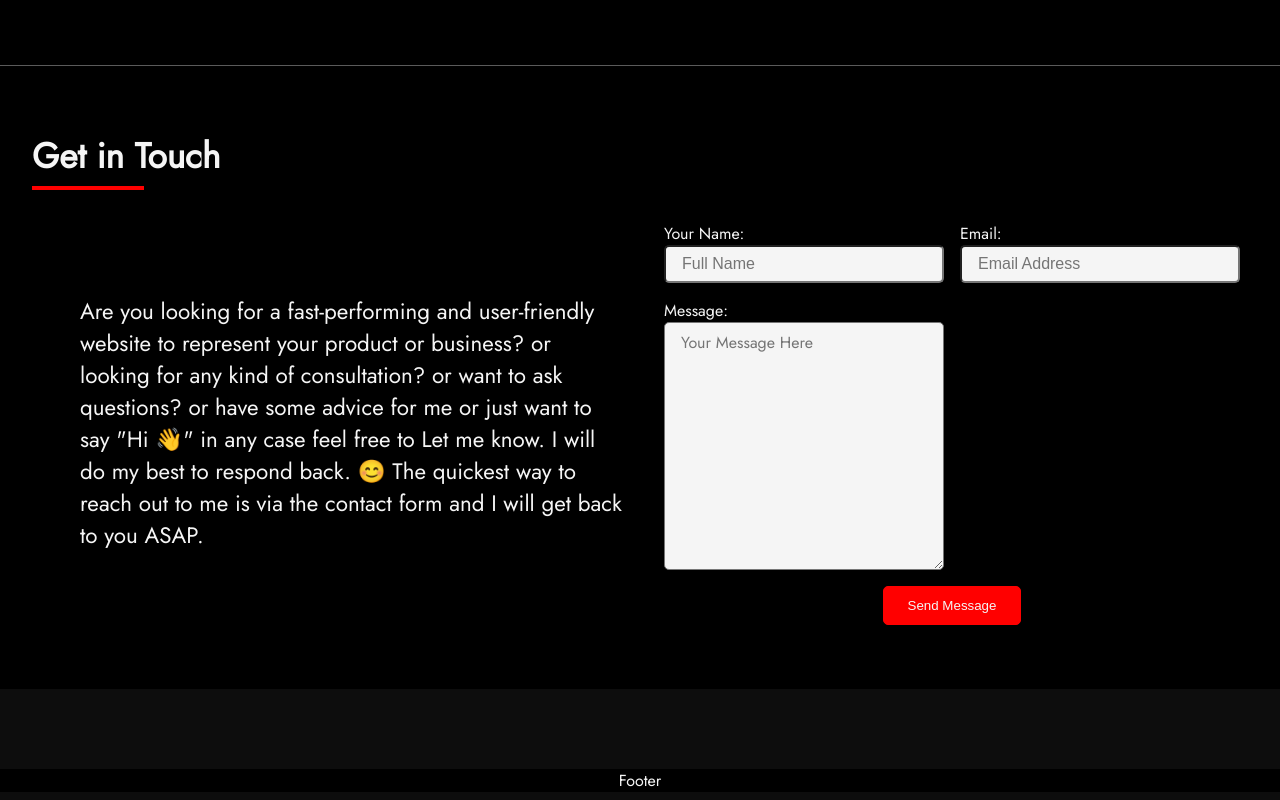
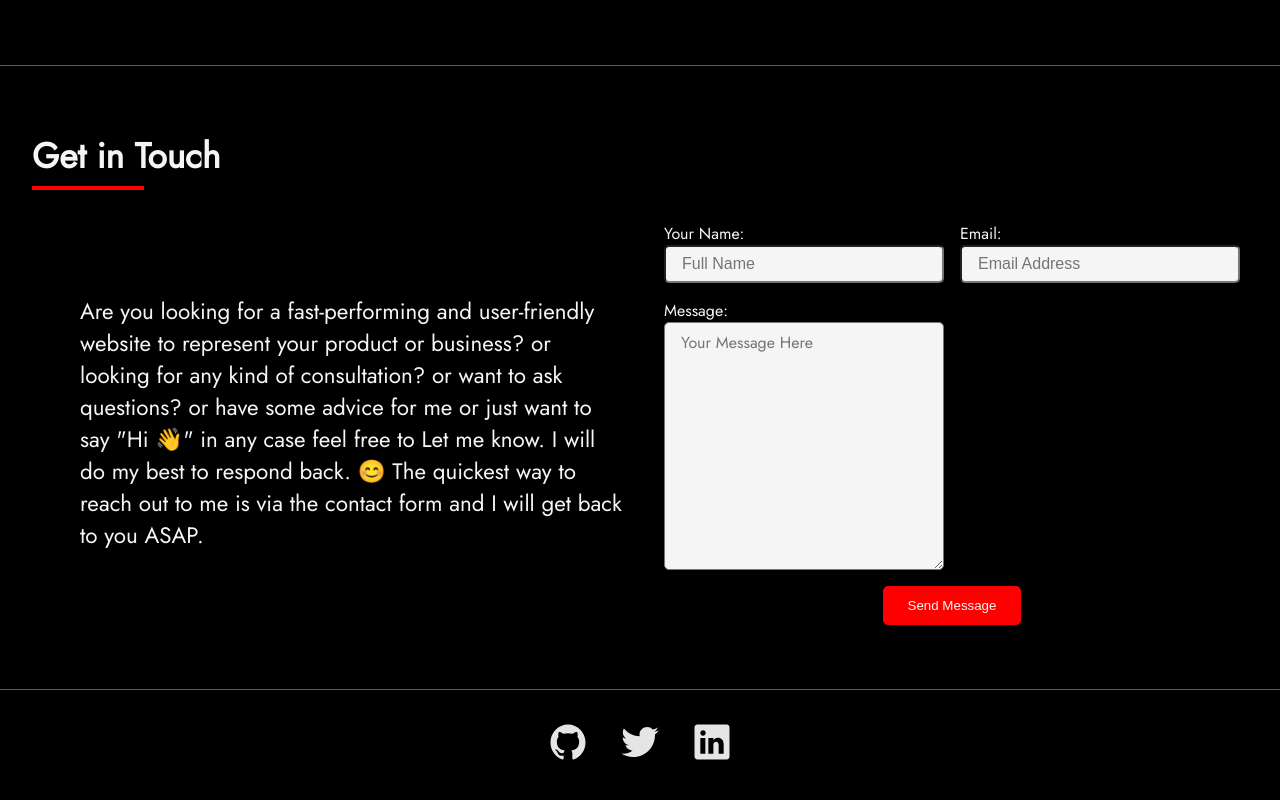
Before and after one commit to kswitch/my-portfolio, a Next.js app: page / in a window 1280 px wide. Shown: the part 2890-3690 px from the top of the page. Built offline with nearby package versions, Linux system fonts and the light colour scheme.

Commit message:
Added Footer Section. Made wrapper component more reusable. Added optional custom titles to icons. Set max-width for html document to make sure document is centered.

```diff
--- a/components/footer/Footer.tsx
+++ b/components/footer/Footer.tsx
@@ -1,11 +1,29 @@
+import Link from 'next/link'
+import GitHubIcon from '../icons/GitHubIcon'
+import TwitterIcon from '../icons/TwitterIcon'
 import Wrapper from '../paddingWrapper/Wrapper'
 import styles from './footer.module.css'
+import LinkedInIcon from '../icons/LinkedInIcon'
 
 export default function Footer(): JSX.Element {
     return (
-        <Wrapper>
+        <Wrapper styles={['padding-sm', 'footerStyles']}>
             <div className={styles.container}>
-                Footer
+                <div className={styles.link}>
+                    <Link href='https://www.github.com/kswitch' target='_blank'>
+                        <GitHubIcon iconTitle='Visit My GitHub Page'/>
+                    </Link>
+                </div>
+                <div className={styles.link}>
+                    <Link href='https://www.twitter.com/k__switch' target='_blank'>
+                        <TwitterIcon iconTitle='Visit My Twitter Page' />
+                    </Link>
+                </div>
+                <div className={styles.link}>
+                    <Link href='https://www.linkedin.com/in/kswitch' target='_blank'>
+                        <LinkedInIcon iconTitle='Visit My LinkedIn Page' />
+                    </Link>
+                </div>
             </div>
         </Wrapper>
     )
--- a/components/footer/footer.module.css
+++ b/components/footer/footer.module.css
@@ -1,4 +1,16 @@
 .container {
     background-color: black;
-    text-align: center;
+    display: flex;
+    gap: 2rem;
+    justify-content: center;
+    /* padding: 0 0 2rem 0; */
 }
+.link {
+    width: 2.5rem;
+    align-self: center;
+}
+
+.link:hover {
+    transform: scale(1.5);
+    transition: all 0.35s cubic-bezier(1, 0.68, 0.16, 0.9);
+}
--- a/components/icons/GitHubIcon.tsx
+++ b/components/icons/GitHubIcon.tsx
@@ -1,3 +1,3 @@
-export default function GitHubIcon(): JSX.Element {
-    return <svg xmlns="http://www.w3.org/2000/svg" fill="#e5e5e6" viewBox="0 0 512 512"><link id="dark-mode" rel="stylesheet" type="text/css"/><style id="dark-mode-custom-style" type="text/css"/><title>Visit GitHub Link</title><path d="M256,32C132.3,32,32,134.9,32,261.7c0,101.5,64.2,187.5,153.2,217.9a17.56,17.56,0,0,0,3.8.4c8.3,0,11.5-6.1,11.5-11.4,0-5.5-.2-19.9-.3-39.1a102.4,102.4,0,0,1-22.6,2.7c-43.1,0-52.9-33.5-52.9-33.5-10.2-26.5-24.9-33.6-24.9-33.6-19.5-13.7-.1-14.1,1.4-14.1h.1c22.5,2,34.3,23.8,34.3,23.8,11.2,19.6,26.2,25.1,39.6,25.1a63,63,0,0,0,25.6-6c2-14.8,7.8-24.9,14.2-30.7-49.7-5.8-102-25.5-102-113.5,0-25.1,8.7-45.6,23-61.6-2.3-5.8-10-29.2,2.2-60.8a18.64,18.64,0,0,1,5-.5c8.1,0,26.4,3.1,56.6,24.1a208.21,208.21,0,0,1,112.2,0c30.2-21,48.5-24.1,56.6-24.1a18.64,18.64,0,0,1,5,.5c12.2,31.6,4.5,55,2.2,60.8,14.3,16.1,23,36.6,23,61.6,0,88.2-52.4,107.6-102.3,113.3,8,7.1,15.2,21.1,15.2,42.5,0,30.7-.3,55.5-.3,63,0,5.4,3.1,11.5,11.4,11.5a19.35,19.35,0,0,0,4-.4C415.9,449.2,480,363.1,480,261.7,480,134.9,379.7,32,256,32Z"/></svg>
+export default function GitHubIcon({iconTitle}:{iconTitle?:string}): JSX.Element {
+    return <svg xmlns="http://www.w3.org/2000/svg" fill="#e5e5e6" viewBox="0 0 512 512"><link id="dark-mode" rel="stylesheet" type="text/css"/><style id="dark-mode-custom-style" type="text/css"/><title>{iconTitle || 'Visit GitHub Link'}</title><path d="M256,32C132.3,32,32,134.9,32,261.7c0,101.5,64.2,187.5,153.2,217.9a17.56,17.56,0,0,0,3.8.4c8.3,0,11.5-6.1,11.5-11.4,0-5.5-.2-19.9-.3-39.1a102.4,102.4,0,0,1-22.6,2.7c-43.1,0-52.9-33.5-52.9-33.5-10.2-26.5-24.9-33.6-24.9-33.6-19.5-13.7-.1-14.1,1.4-14.1h.1c22.5,2,34.3,23.8,34.3,23.8,11.2,19.6,26.2,25.1,39.6,25.1a63,63,0,0,0,25.6-6c2-14.8,7.8-24.9,14.2-30.7-49.7-5.8-102-25.5-102-113.5,0-25.1,8.7-45.6,23-61.6-2.3-5.8-10-29.2,2.2-60.8a18.64,18.64,0,0,1,5-.5c8.1,0,26.4,3.1,56.6,24.1a208.21,208.21,0,0,1,112.2,0c30.2-21,48.5-24.1,56.6-24.1a18.64,18.64,0,0,1,5,.5c12.2,31.6,4.5,55,2.2,60.8,14.3,16.1,23,36.6,23,61.6,0,88.2-52.4,107.6-102.3,113.3,8,7.1,15.2,21.1,15.2,42.5,0,30.7-.3,55.5-.3,63,0,5.4,3.1,11.5,11.4,11.5a19.35,19.35,0,0,0,4-.4C415.9,449.2,480,363.1,480,261.7,480,134.9,379.7,32,256,32Z"/></svg>
 }
--- /dev/null
+++ b/components/icons/LinkedInIcon.tsx
@@ -0,0 +1,3 @@
+export default function LinkedInIcon({iconTitle}:{iconTitle?:string}):JSX.Element {
+    return <svg xmlns="http://www.w3.org/2000/svg" fill="#e5e5e6" viewBox="0 0 512 512"><title>{iconTitle || 'Visit LinkedIn Page'}</title><path d="M444.17,32H70.28C49.85,32,32,46.7,32,66.89V441.61C32,461.91,49.85,480,70.28,480H444.06C464.6,480,480,461.79,480,441.61V66.89C480.12,46.7,464.6,32,444.17,32ZM170.87,405.43H106.69V205.88h64.18ZM141,175.54h-.46c-20.54,0-33.84-15.29-33.84-34.43,0-19.49,13.65-34.42,34.65-34.42s33.85,14.82,34.31,34.42C175.65,160.25,162.35,175.54,141,175.54ZM405.43,405.43H341.25V296.32c0-26.14-9.34-44-32.56-44-17.74,0-28.24,12-32.91,23.69-1.75,4.2-2.22,9.92-2.22,15.76V405.43H209.38V205.88h64.18v27.77c9.34-13.3,23.93-32.44,57.88-32.44,42.13,0,74,27.77,74,87.64Z"/></svg>
+}
--- /dev/null
+++ b/components/icons/TwitterIcon.tsx
@@ -0,0 +1,3 @@
+export default function TwitterIcon({iconTitle}:{iconTitle?:string}): JSX.Element {
+    return <svg xmlns="http://www.w3.org/2000/svg" fill="#e5e5e6" viewBox="0 0 512 512"><link id="dark-mode" rel="stylesheet" type="text/css"/><style id="dark-mode-custom-style" type="text/css"/><title>{iconTitle || 'Visit Twitter Link'}</title><path d="M496,109.5a201.8,201.8,0,0,1-56.55,15.3,97.51,97.51,0,0,0,43.33-53.6,197.74,197.74,0,0,1-62.56,23.5A99.14,99.14,0,0,0,348.31,64c-54.42,0-98.46,43.4-98.46,96.9a93.21,93.21,0,0,0,2.54,22.1,280.7,280.7,0,0,1-203-101.3A95.69,95.69,0,0,0,36,130.4C36,164,53.53,193.7,80,211.1A97.5,97.5,0,0,1,35.22,199v1.2c0,47,34,86.1,79,95a100.76,100.76,0,0,1-25.94,3.4,94.38,94.38,0,0,1-18.51-1.8c12.51,38.5,48.92,66.5,92.05,67.3A199.59,199.59,0,0,1,39.5,405.6,203,203,0,0,1,16,404.2,278.68,278.68,0,0,0,166.74,448c181.36,0,280.44-147.7,280.44-275.8,0-4.2-.11-8.4-.31-12.5A198.48,198.48,0,0,0,496,109.5Z"/></svg>
+}
--- a/components/paddingWrapper/Wrapper.tsx
+++ b/components/paddingWrapper/Wrapper.tsx
@@ -1,10 +1,9 @@
 import { ReactNode } from 'react'
+import classes from './wrapper.module.css'
 
-import styles from './wrapper.module.css'
-
-export default function Wrapper({children}: {children: ReactNode}): JSX.Element {
+export default function Wrapper({styles, children}: {styles:string[], children: ReactNode}): JSX.Element {
     return (
-        <div className={`${styles.padding}`}>
+        <div className={`${styles.map(style => (`${classes[style]}`)).join(" ")}`}>
             {children}
         </div>
     )
--- a/components/paddingWrapper/wrapper.module.css
+++ b/components/paddingWrapper/wrapper.module.css
@@ -1,6 +1,12 @@
-.padding {
-    padding-top: 5rem;
+.padding-top-lg {
+    padding: 5rem 0 0;
 }
-.bgColor {
+
+.padding-sm {
+    padding: 2rem 0;
+}
+
+.footerStyles {
+    border-top: 1px solid rgba(255, 255, 255, 0.356);
     background-color: black;
 }
--- a/components/works/WorkItem.tsx
+++ b/components/works/WorkItem.tsx
@@ -7,6 +7,7 @@ import GitHubIcon from '../icons/GitHubIcon'
 interface WorkItemProps {
     imgSrc: string,
     imgAlt: string,
+    iconTitle?:string,
     title: string,
     excerpt: string,
     languages: string[],
@@ -16,6 +17,7 @@ interface WorkItemProps {
 }
 
 export default function WorkItem({
+    iconTitle,
     title,
     excerpt,
     languages,
--- a/pages/_app.tsx
+++ b/pages/_app.tsx
@@ -8,7 +8,7 @@ export default function App({ Component, pageProps }: AppProps) {
   return (
     <Fragment>
       <Navbar />
-      <Wrapper>
+      <Wrapper styles={['padding-top-lg']}>
         <Component {...pageProps} />
       </Wrapper>
     </Fragment>
--- a/styles/globals.css
+++ b/styles/globals.css
@@ -22,14 +22,12 @@ html {
 }
 
 html, body {
-  /* max-width: 1320px; */
-  /* overflow-x: hidden; */
   font-family: 'Jost';
 }
 
 body {
   margin: 0 auto;
-  max-width: 1320px;
+  max-width: 82.5rem;
   background: rgba(0, 0, 0, 0.95) url('../public/images/header.jpg') top no-repeat;
   background-size: 100vw 100vh;
   color: whitesmoke;
@@ -57,7 +55,7 @@ a {
 
 @media (max-width: 720px) {
   body{
-    background: rgba(0, 0, 0, 0.9) url('../public/images/header.jpg') top no-repeat;
+    background: rgba(0, 0, 0, 0.95) url('../public/images/header.jpg') top no-repeat;
   }
 }
 
```
